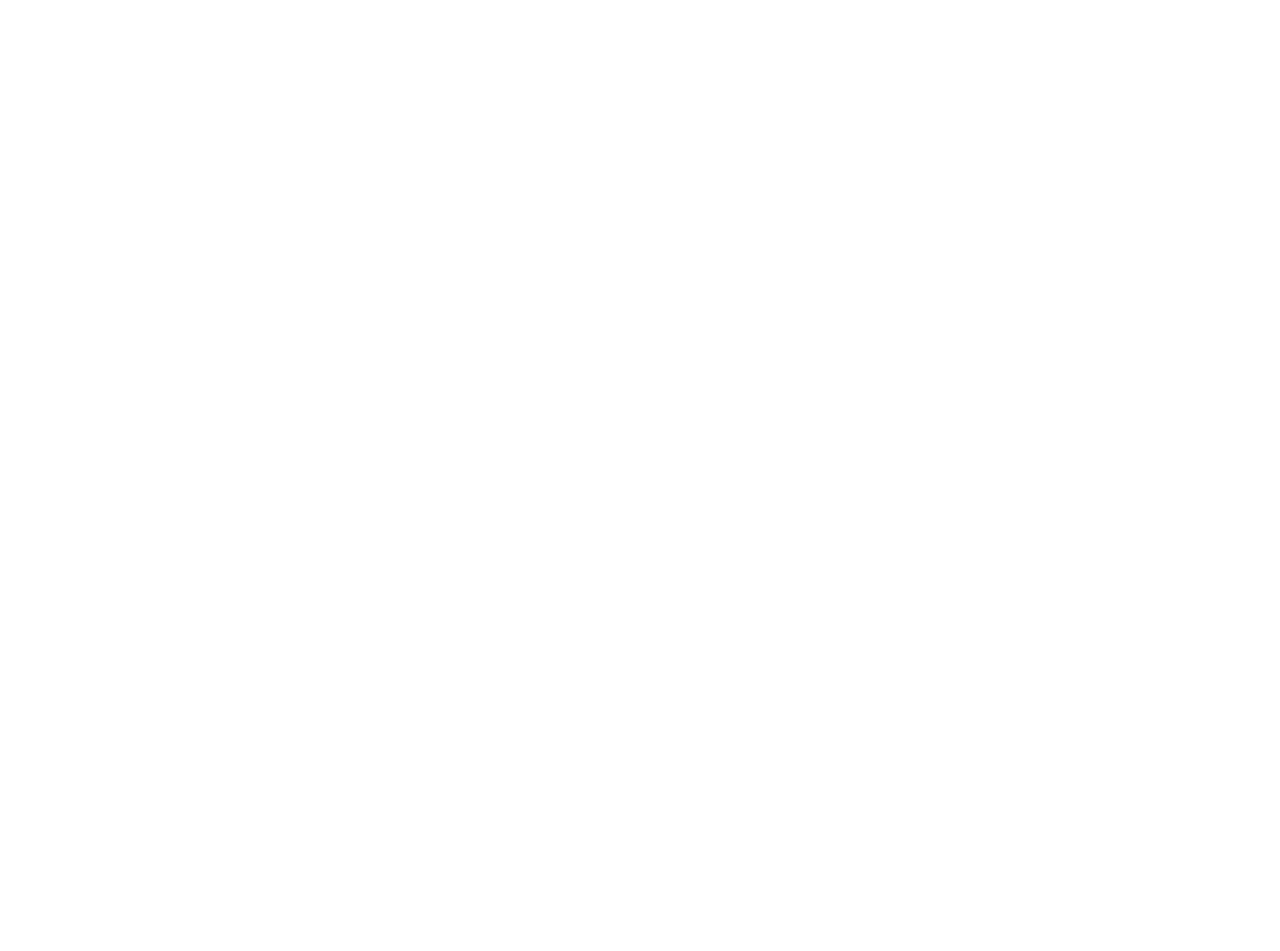
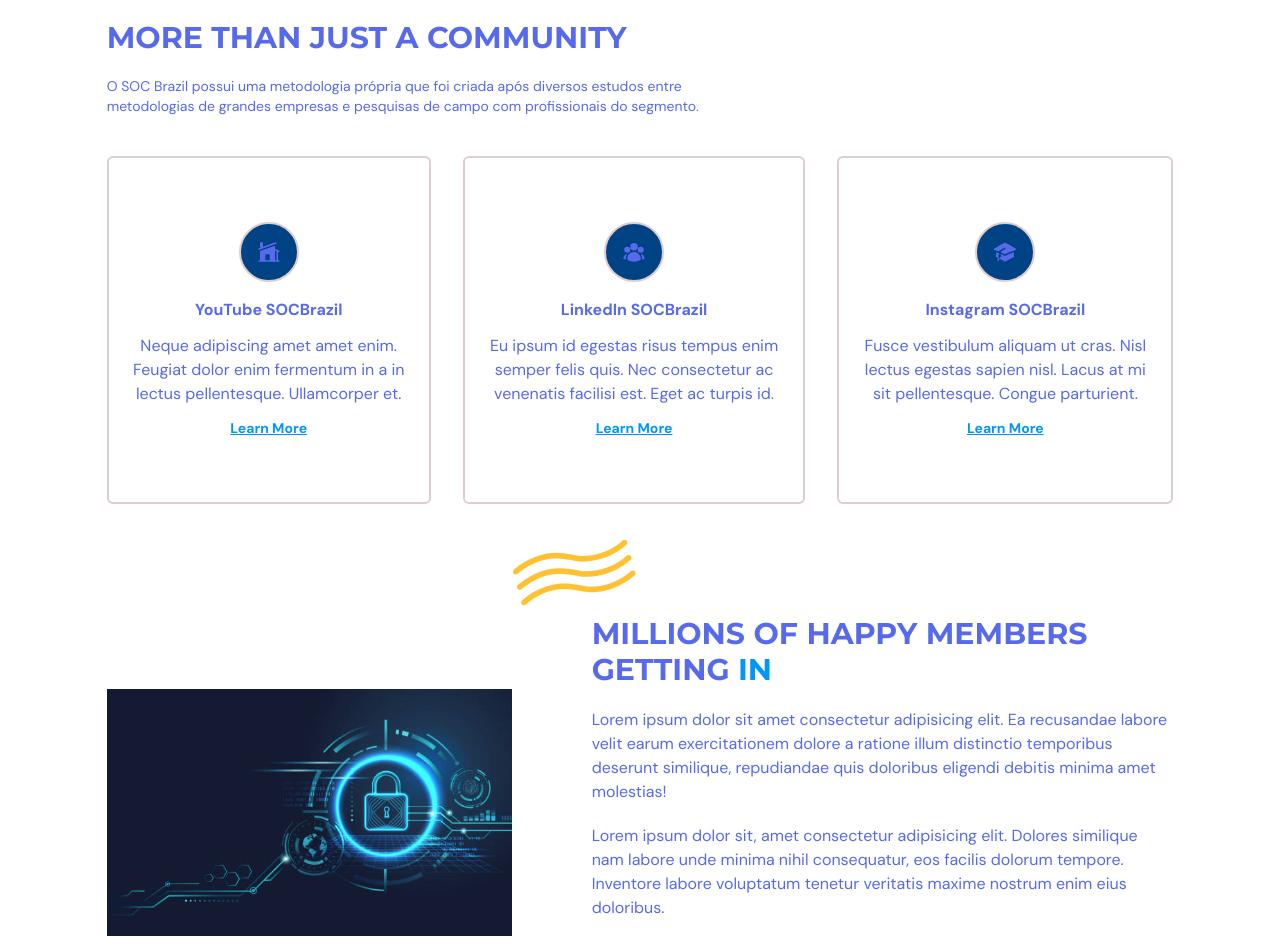
Before and after one commit to Tathy-Max/socBrazil-webpage, a React (Vite) app: page / in a window 1280 px wide. Shown: the part 880-1831 px from the top of the page. Before the commit the page ends 823 px from the top, so only its background shows below. Built offline with nearby package versions, Linux system fonts and the light colour scheme.

Commit message:
canais v1

```diff
--- a/index.html
+++ b/index.html
@@ -2,7 +2,8 @@
 <html lang="en">
   <head>
     <meta charset="UTF-8" />
-    <link rel="icon" type="image/svg+xml" href="/vite.svg" />
+    <link rel="icon" type="image/svg+xml" href="./assets/socLogo.png" />
+    <!-- <link rel="icon" type="image/svg+xml" href="/vite.svg" /> -->
     <meta name="viewport" content="width=device-width, initial-scale=1.0" />
     <title>Vite + React + TS</title>
   </head>
--- a/src/App.tsx
+++ b/src/App.tsx
@@ -1,5 +1,6 @@
 import Navbar from "@/scenes/navbar";
 import Home from "@/scenes/home";
+import Canal from "@/scenes/canais";
 import { useEffect, useState } from "react";
 import { SelectedPage } from "@/shared/types";
 
@@ -29,6 +30,7 @@ function App() {
         setSelectedPage={setSelectedPage}
       />
       <Home setSelectedPage={setSelectedPage} />
+      <Canal setSelectedPage={setSelectedPage} />
     </div>
   );
 }
--- /dev/null
+++ b/src/scenes/canais/Canal.tsx
@@ -0,0 +1,42 @@
+import { SelectedPage } from "@/shared/types";
+import { motion } from "framer-motion";
+import AnchorLink from "react-anchor-link-smooth-scroll";
+
+const childVariant = {
+  hidden: { opacity: 0, scale: 0.9 },
+  visible: { opacity: 1, scale: 1 },
+};
+
+type Props = {
+  icon: JSX.Element;
+  title: string;
+  description: string;
+  setSelectedPage: (value: SelectedPage) => void;
+};
+
+const Canal = ({ icon, title, description, setSelectedPage }: Props) => {
+  return (
+    <motion.div
+      variants={childVariant}
+      className="mt-5 rounded-md border-2 border-gray-100 px-5 py-16 text-center"
+    >
+      <div className="mb-4 flex justify-center">
+        <div className="rounded-full border-2 border-gray-100 bg-primary-100 p-4">
+          {icon}
+        </div>
+      </div>
+
+      <h4 className="font-bold">{title}</h4>
+      <p className="my-3">{description}</p>
+      <AnchorLink
+        className="text-sm font-bold text-primary-500 underline hover:text-secondary-500"
+        onClick={() => setSelectedPage(SelectedPage.Eventos)}
+        href={`#${SelectedPage.Eventos}`}
+      >
+        <p>Learn More</p>
+      </AnchorLink>
+    </motion.div>
+  );
+};
+
+export default Canal;
--- /dev/null
+++ b/src/scenes/canais/index.tsx
@@ -0,0 +1,160 @@
+import ActionButton from "@/shared/ActionButton";
+import HText from "@/shared/HText";
+import { CanaisType, SelectedPage } from "@/shared/types";
+import {
+  HomeModernIcon,
+  UserGroupIcon,
+  AcademicCapIcon,
+} from "@heroicons/react/24/solid";
+import { motion } from "framer-motion";
+import CanaisPageGraphic from "@/assets/CanaisPageGraphic.png";
+import Canal from "./Canal";
+
+const canais: Array<CanaisType> = [
+  {
+    icon: <HomeModernIcon className="h-6 w-6" />,
+    title: "YouTube SOCBrazil",
+    description:
+      "Neque adipiscing amet amet enim. Feugiat dolor enim fermentum in a in lectus pellentesque. Ullamcorper et.",
+  },
+  {
+    icon: <UserGroupIcon className="h-6 w-6" />,
+    title: "LinkedIn SOCBrazil",
+    description:
+      "Eu ipsum id egestas risus tempus enim semper felis quis. Nec consectetur ac venenatis facilisi est. Eget ac turpis id.",
+  },
+  {
+    icon: <AcademicCapIcon className="h-6 w-6" />,
+    title: "Instagram SOCBrazil",
+    description:
+      "Fusce vestibulum aliquam ut cras. Nisl lectus egestas sapien nisl. Lacus at mi sit pellentesque. Congue parturient.",
+  },
+];
+
+const container = {
+  hidden: {},
+  visible: {
+    transition: { staggerChildren: 0.2 },
+  },
+};
+
+type Props = {
+  setSelectedPage: (value: SelectedPage) => void;
+};
+
+const Canais = ({ setSelectedPage }: Props) => {
+  return (
+    <section id="canais" className="mx-auto min-h-full w-5/6 py-20">
+      <motion.div onViewportEnter={() => setSelectedPage(SelectedPage.Canais)}>
+        {/* HEADER */}
+        <motion.div
+          className="md:my-5 md:w-3/5"
+          initial="hidden"
+          whileInView="visible"
+          viewport={{ once: true, amount: 0.5 }}
+          transition={{ duration: 0.5 }}
+          variants={{
+            hidden: { opacity: 0, x: -50 },
+            visible: { opacity: 1, x: 0 },
+          }}
+        >
+          <HText>MORE THAN JUST A COMMUNITY</HText>
+          <p className="my-5 text-sm">
+            O SOC Brazil possui uma metodologia própria que foi criada após
+            diversos estudos entre metodologias de grandes empresas e pesquisas
+            de campo com profissionais do segmento.
+          </p>
+        </motion.div>
+
+        {/* CANAIS */}
+        <motion.div
+          className="mt-5 items-center justify-between gap-8 md:flex"
+          initial="hidden"
+          whileInView="visible"
+          viewport={{ once: true, amount: 0.5 }}
+          variants={container}
+        >
+          {canais.map((canais: CanaisType) => (
+            <Canal
+              key={canais.title}
+              icon={canais.icon}
+              title={canais.title}
+              description={canais.description}
+              setSelectedPage={setSelectedPage}
+            />
+          ))}
+        </motion.div>
+
+        {/* GRAPHICS AND DESCRIPTION */}
+        <div className="mt-16 items-center justify-between gap-20 md:mt-28 md:flex">
+          {/* GRAPHIC */}
+          <img
+            className="mx-auto"
+            alt="canais-page-graphic"
+            src={CanaisPageGraphic}
+          />
+
+          {/* DESCRIPTION */}
+          <div>
+            {/* TITLE */}
+            <div className="relative">
+              <div className="before:absolute before:-top-20 before:-left-20 before:z-[1] before:content-abstractwaves">
+                <motion.div
+                  initial="hidden"
+                  whileInView="visible"
+                  viewport={{ once: true, amount: 0.5 }}
+                  transition={{ duration: 0.5 }}
+                  variants={{
+                    hidden: { opacity: 0, x: 50 },
+                    visible: { opacity: 1, x: 0 },
+                  }}
+                >
+                  <HText>
+                    MILLIONS OF HAPPY MEMBERS GETTING{" "}
+                    <span className="text-primary-500">IN</span>
+                  </HText>
+                </motion.div>
+              </div>
+            </div>
+
+            {/* DESCRIPT */}
+            <motion.div
+              initial="hidden"
+              whileInView="visible"
+              viewport={{ once: true, amount: 0.5 }}
+              transition={{ delay: 0.2, duration: 0.5 }}
+              variants={{
+                hidden: { opacity: 0, x: 50 },
+                visible: { opacity: 1, x: 0 },
+              }}
+            >
+              <p className="my-5">
+                Lorem ipsum dolor sit amet consectetur adipisicing elit. Ea
+                recusandae labore velit earum exercitationem dolore a ratione
+                illum distinctio temporibus deserunt similique, repudiandae quis
+                doloribus eligendi debitis minima amet molestias!
+              </p>
+              <p className="mb-5">
+                Lorem ipsum dolor sit, amet consectetur adipisicing elit.
+                Dolores similique nam labore unde minima nihil consequatur, eos
+                facilis dolorum tempore. Inventore labore voluptatum tenetur
+                veritatis maxime nostrum enim eius doloribus.
+              </p>
+            </motion.div>
+
+            {/* BUTTON */}
+            <div className="relative mt-16">
+              <div className="before:absolute before:-bottom-20 before:right-40 before:z-[-1] before:content-sparkles">
+                <ActionButton setSelectedPage={setSelectedPage}>
+                  Join Now
+                </ActionButton>
+              </div>
+            </div>
+          </div>
+        </div>
+      </motion.div>
+    </section>
+  );
+};
+
+export default Canais;
--- a/src/scenes/home/index.tsx
+++ b/src/scenes/home/index.tsx
@@ -5,7 +5,7 @@ import AnchorLink from "react-anchor-link-smooth-scroll";
 import { motion } from "framer-motion";
 // import LogoNova from "@/assets/socLogoNew.png";
 import HomePageText from "@/assets/homePageText.png";
-import HomePageGraphic from "@/assets/padlock.png";
+import HomePageGraphic from "@/assets/socLogoNew.png";
 import LogoDataSec from "@/assets/logoDataSec.png";
 import LogoSans from "@/assets/logoSans.png";
 import LogoSocCloud from "@/assets/logoSocCloud.png";
--- /dev/null
+++ b/src/shared/HText.tsx
@@ -0,0 +1,13 @@
+import React from "react";
+
+type Props = {
+  children: React.ReactNode;
+};
+
+const HText = ({ children }: Props) => {
+  return (
+    <h1 className="basis-3/5 font-montserrat text-3xl font-bold">{children}</h1>
+  );
+};
+
+export default HText;
--- a/src/shared/types.ts
+++ b/src/shared/types.ts
@@ -4,3 +4,8 @@ export enum SelectedPage {
   Blog = "blog",
   Eventos = "eventos",
 }
+export interface CanaisType {
+  icon: JSX.Element;
+  title: string;
+  description: string;
+}
```
Also changed, not shown: src/assets/BenefitsPageGraphic.png (added), src/assets/CanaisPageGraphic.png (renamed from src/assets/padlock.png).
